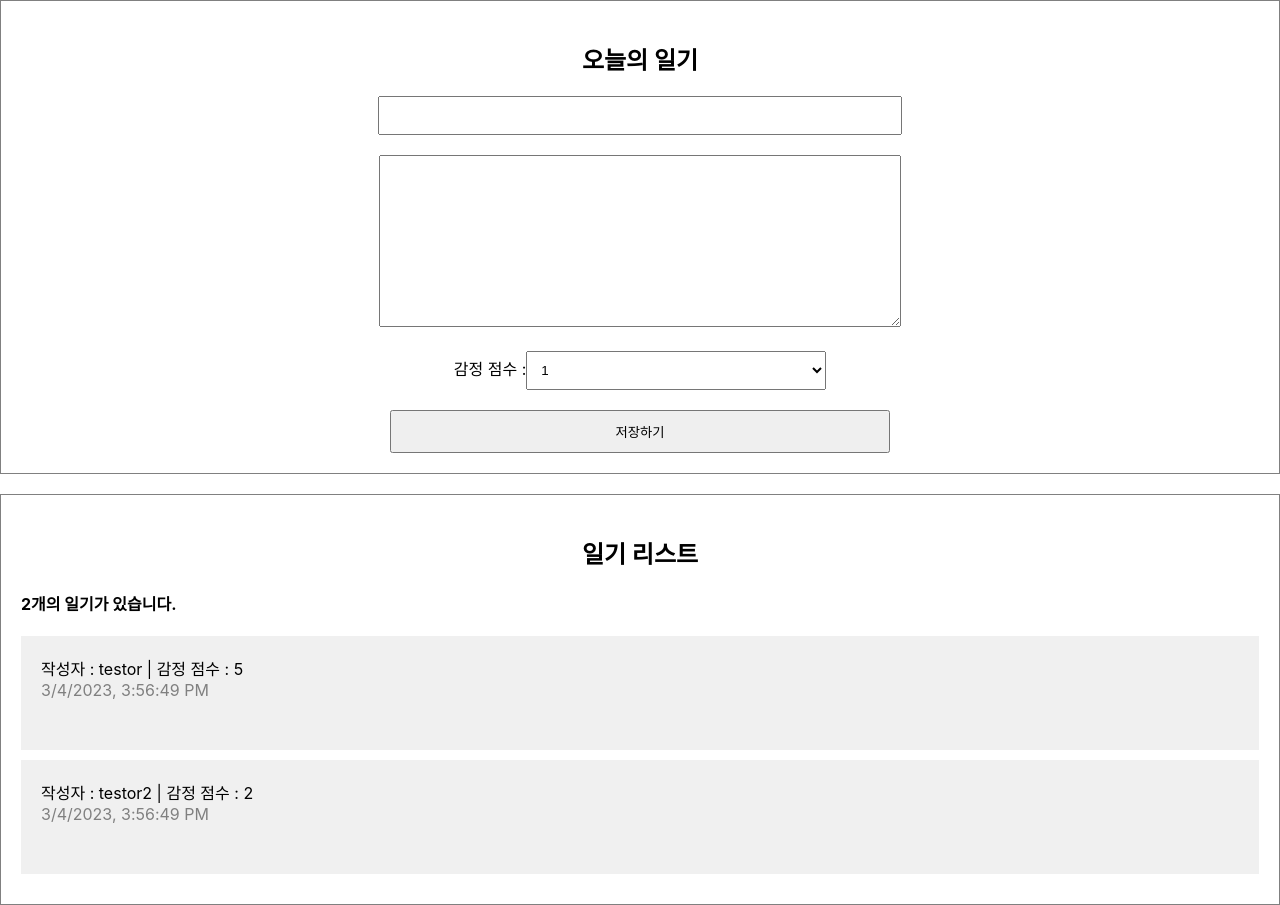
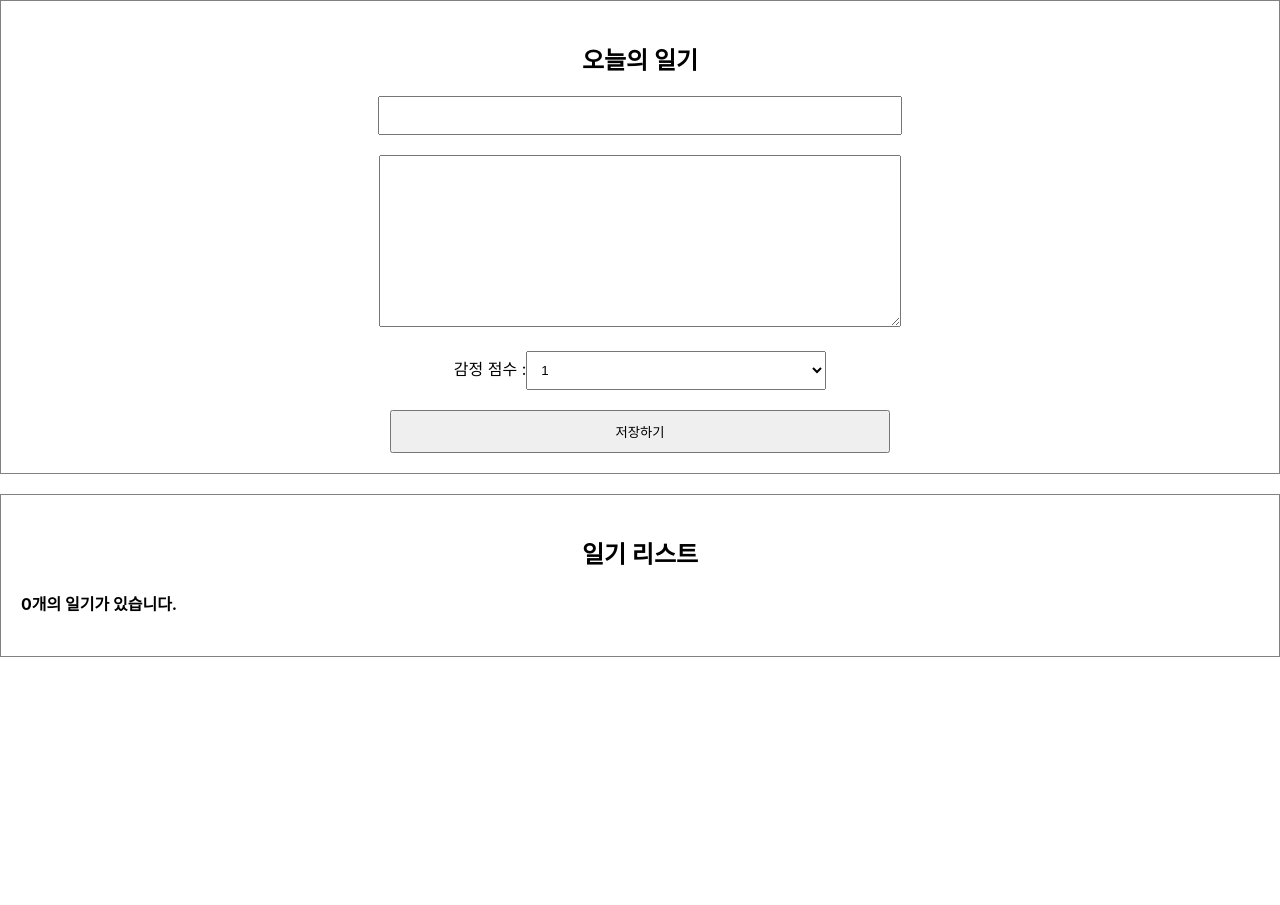
Before and after one commit to Minxhvk/React, a React (Create React App) app: page / in a window 1280 px wide. After the commit the page ends 800 px from the top, so only its background shows below. Built offline with nearby package versions, Linux system fonts and the light colour scheme.

Commit message:
Remove, Edit

```diff
--- a/src/App.js
+++ b/src/App.js
@@ -1,29 +1,44 @@
+import { useRef, useState } from 'react';
 import './App.css';
 import DiaryEditor from './DiaryEditor';
 import DiaryList from './DiaryList';
 
-const dummyList = [
-  {
-    id: 1,
-    author: 'testor',
-    content: '',
-    emotion: 5,
-    create_date: new Date().getTime(),
-  },
-  {
-    id: 2,
-    author: 'testor2',
-    content: '',
-    emotion: 2,
-    create_date: new Date().getTime(),
-  },
-];
+function App() {
+  const [data, setData] = useState([]);
 
-function App() {
+  const dateId = useRef(0);
+
+  const onCreate = (author, content, emotion) => {
+    const created_date = new Date().getTime();
+    const newItem = {
+      author,
+      content,
+      emotion,
+      created_date,
+      id: dateId.current,
+    };
+
+    dateId.current += 1;
+    setData([newItem, ...data]);
+  };
+
+  const onRemove = (targetId) => {
+    const newDiaryList = data.filter((it) => it.id !== targetId);
+    setData(newDiaryList);
+  };
+
+  const onEdit = (targetId, newContent) => {
+    setData(
+      data.map((it) =>
+        it.id === targetId ? { ...it, content: newContent } : it
+      )
+    );
+  };
+
   return (
     <div className="App">
-      <DiaryEditor />
-      <DiaryList diaryList={dummyList} />
+      <DiaryEditor onCreate={onCreate} />
+      <DiaryList diaryList={data} onRemove={onRemove} onEdit={onEdit} />
     </div>
   );
 }
--- a/src/DiaryEditor.js
+++ b/src/DiaryEditor.js
@@ -1,36 +1,43 @@
-import {useRef, useState } from "react";
+import { useRef, useState } from 'react';
 
-const DiaryEditor = () => {
-
+const DiaryEditor = ({ onCreate }) => {
   const authorInput = useRef();
   const contentInput = useRef();
 
   const [state, setState] = useState({
-    author: "",
-    content: "",
+    author: '',
+    content: '',
     emotion: 1,
   });
 
   const handleChangeState = (e) => {
-      setState({
-        ...state,
-        [e.target.name]: e.target.value
-      });
-  }
+    setState({
+      ...state,
+      [e.target.name]: e.target.value,
+    });
+  };
 
   const handleSubmit = () => {
-    if(state.author.length < 1) {
+    if (state.author.length < 1) {
       authorInput.current.focus();
       return;
     }
 
-    if(state.content.length < 5) {
+    if (state.content.length < 5) {
       contentInput.current.focus();
       return;
     }
 
-    alert("저장 성공");
-  }
+    onCreate(state.author, state.content, state.emotion);
+
+    setState({
+      author: '',
+      content: '',
+      emotion: 1,
+    });
+
+    alert('저장 성공');
+  };
 
   return (
     <div className="DiaryEditor">
@@ -42,7 +49,7 @@
           name="author"
           value={state.author}
           onChange={handleChangeState}
-          />
+        />
       </div>
       <div>
         <textarea
@@ -55,7 +62,11 @@
 
       <div>
         감정 점수 :
-        <select name="emotion" value={state.emotion} onChange={handleChangeState}>
+        <select
+          name="emotion"
+          value={state.emotion}
+          onChange={handleChangeState}
+        >
           <option value={1}>1</option>
           <option value={2}>2</option>
           <option value={3}>3</option>
@@ -68,6 +79,6 @@
       </div>
     </div>
   );
-}
+};
 
-export default DiaryEditor
+export default DiaryEditor;
--- a/src/DiaryItem.js
+++ b/src/DiaryItem.js
@@ -1,4 +1,35 @@
-const DiaryItem = ({ author, content, create_date, emotion, id }) => {
+import { useState } from 'react';
+
+const DiaryItem = ({
+  author,
+  content,
+  create_date,
+  emotion,
+  id,
+  onRemove,
+  onEdit,
+}) => {
+  const [isEdit, setIsEdit] = useState(false);
+  const toggleIsEdit = () => setIsEdit(!isEdit);
+
+  const [localContent, setLocalContent] = useState(content);
+
+  const handleRemove = () => {
+    if (window.confirm(`${id}번째 일기를 정말 삭제하시겠습니까?`)) {
+      onRemove(id);
+    }
+  };
+
+  const handleQuitEdit = () => {
+    setIsEdit(false);
+    setLocalContent(content);
+  };
+
+  const handleEdit = () => {
+    setIsEdit(false);
+    onEdit(id, localContent);
+  };
+
   return (
     <div className="DiaryItem">
       <div className="info">
@@ -8,7 +39,27 @@
         <br />
         <span className="date">{new Date(create_date).toLocaleString()}</span>
       </div>
-      <div className="content">{content}</div>
+      <div className="content">
+        {isEdit ? (
+          <textarea
+            value={localContent}
+            onChange={(e) => setLocalContent(e.target.value)}
+          />
+        ) : (
+          <>{content}</>
+        )}
+      </div>
+      {isEdit ? (
+        <>
+          <button onClick={handleQuitEdit}>수정 취소</button>
+          <button onClick={handleEdit}>수정 완료</button>
+        </>
+      ) : (
+        <>
+          <button onClick={handleRemove}>삭제하기</button>
+          <button onClick={toggleIsEdit}>수정하기</button>
+        </>
+      )}
     </div>
   );
 };
--- a/src/DiaryList.js
+++ b/src/DiaryList.js
@@ -1,13 +1,13 @@
 import DiaryItem from './DiaryItem';
 
-const DiaryList = ({ diaryList }) => {
+const DiaryList = ({ diaryList, onRemove, onEdit }) => {
   return (
     <div className="DiaryList">
       <h2>일기 리스트</h2>
       <h4>{diaryList.length}개의 일기가 있습니다.</h4>
       <div>
         {diaryList.map((it) => (
-          <DiaryItem key={it.id} {...it} />
+          <DiaryItem key={it.id} {...it} onRemove={onRemove} onEdit={onEdit} />
         ))}
       </div>
     </div>
```
Also changed, not shown: 1 other file (tests, documents, lock files or other folders).
